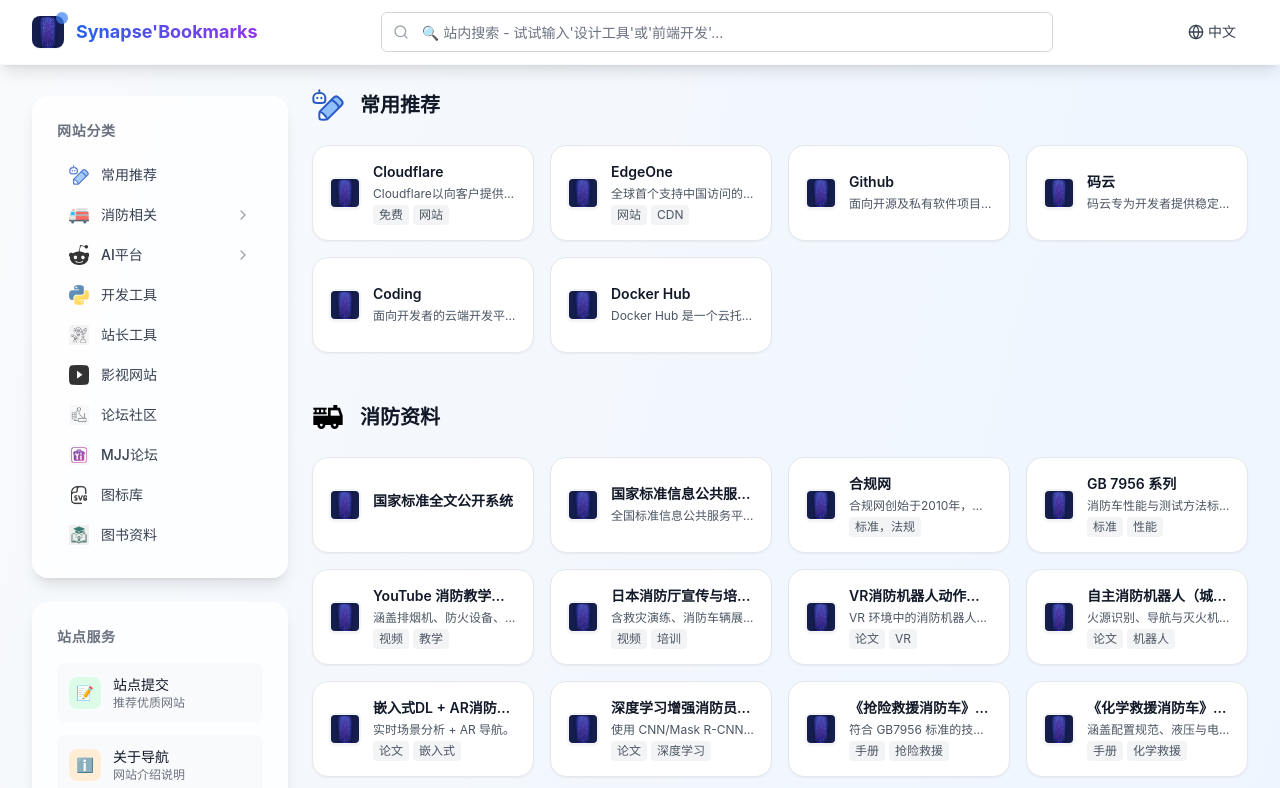
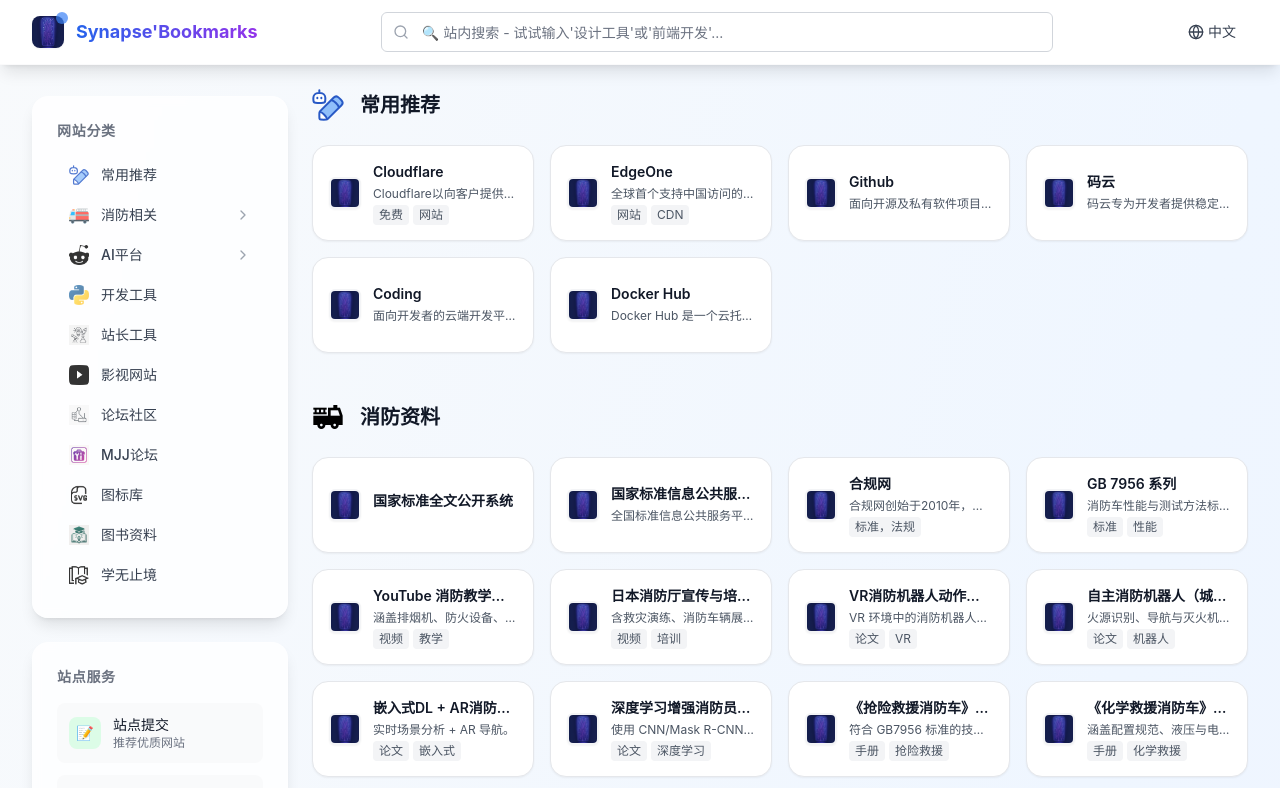
Before and after one commit to synmv/binnav111, a React (Vite) app: page / in a window 1280 px wide. Shown: the top 788 px of the page. Built offline with nearby package versions, Linux system fonts and the light colour scheme.

Commit message:
🔧 Auto-update website config via EdgeOne Functions

```diff
--- a/src/websiteData.js
+++ b/src/websiteData.js
@@ -1,4 +1,4 @@
-// 网站数据 - 通过管理后台更新于 2025/8/30 19:55:09
+// 网站数据 - 通过管理后台更新于 2025/8/30 21:19:56
 
 // 站点配置
 export const siteConfig = {
@@ -1162,6 +1162,15 @@
     "category": "category_1756033369845",
     "tags": [],
     "icon": "/assets/logo.png"
+  },
+  {
+    "id": 1756559584388,
+    "name": "菜鸟教程",
+    "description": "提供了编程的基础技术教程, 介绍了HTML、CSS、Javascript、Python，Java，Ruby，C，PHP , MySQL等各种编程语言的基础知识。 同时本站中也提供了大量的在线实例，通过实例，您可以更好的学习编程",
+    "url": "https://www.runoob.com",
+    "category": "category_1756559545943",
+    "tags": [],
+    "icon": "https://icon.nbvil.com/favicon?url=www.runoob.com"
   }
 ];
 
@@ -1288,6 +1297,13 @@
     "icon": "/assets/education_icon.png",
     "special": false,
     "subcategories": []
+  },
+  {
+    "id": "category_1756559545943",
+    "name": "学无止境",
+    "icon": "/assets/FluentMdl2LearningTools.png",
+    "special": false,
+    "subcategories": []
   }
 ];
 
```
